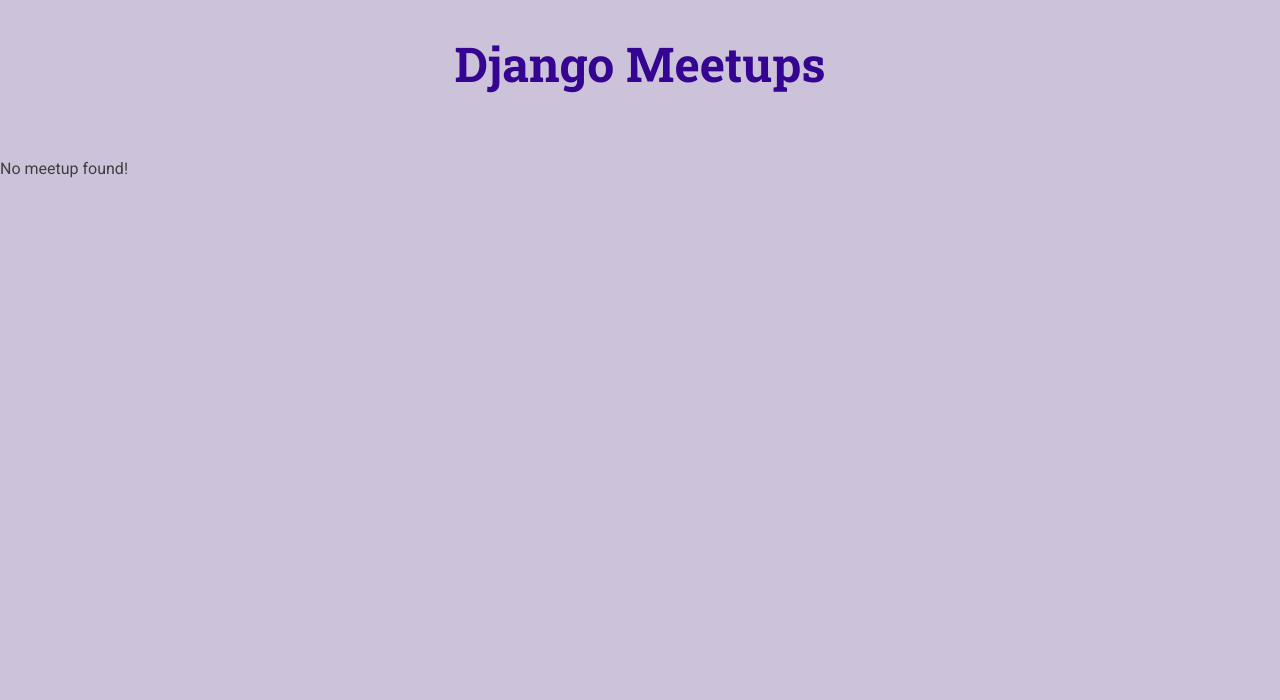
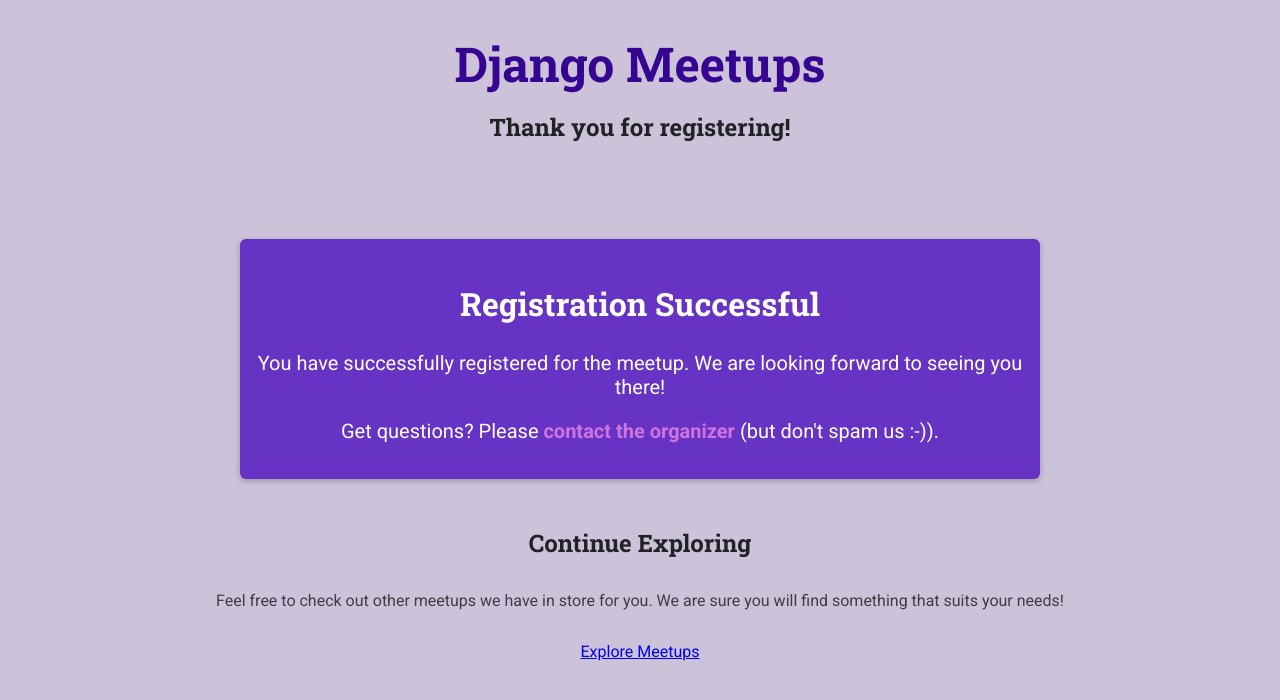
Before and after one commit to amit-inverse/django_course_site, a Django app: page /meetups/success in a window 1280 px wide. Shown: the top 700 px of the page. Run offline with Django 5.2, Linux system fonts and the light colour scheme; data that the repository does not hold is empty.

Commit message:
More on form submissions

```diff
--- a/meetups/templates/meetups/includes/meetup-item.html
+++ b/meetups/templates/meetups/includes/meetup-item.html
@@ -10,7 +10,7 @@
             </div>
         </div>
         <div class="meetup-actions">
-            <a href="{% url 'meetup-detials' slug %}" class="btn">More Details</a>
+            <a href="{% url 'meetup-details' slug %}" class="btn">More Details</a>
         </div>
     </article>
 </li>
--- a/meetups/templates/meetups/index.html
+++ b/meetups/templates/meetups/index.html
@@ -12,7 +12,7 @@
 
 {% block main_heading %}
     We got great meetups coming up!
-{% endblock %}</h1>
+{% endblock %}
 
 {% block header_content %}
     <p>Find the one that best suits your needs!</p>
--- a/meetups/templates/meetups/meetup-details.html
+++ b/meetups/templates/meetups/meetup-details.html
@@ -12,7 +12,7 @@
 
 {% block main_heading %}
     {{ meetup_title }}
-{% endblock %}</h1>
+{% endblock %}
 
 {% block body %}
     {% if meetup_found %}
--- /dev/null
+++ b/meetups/templates/meetups/registration-success.html
@@ -0,0 +1,29 @@
+{% extends 'meetups/base/base.html' %}
+
+{% load static %}
+
+{% block title %}
+    You have successfully registered!
+{% endblock %}
+
+{% block site_css %}
+    <link rel="stylesheet" href={% static "meetups/styles/registration-confirmation.css" %} />
+{% endblock %}
+
+{% block main_heading %}
+    Thank you for registering!
+{% endblock %}
+
+{% block body %}
+    <section id="confirmation">
+        <h2>Registration Successful</h2>
+        <p>You have successfully registered for the meetup. We are looking forward to seeing you there!</p>
+        <p>Get questions? Please <a href="">contact the organizer</a> (but don't spam us :-)).</p>
+    </section>
+
+    <section id="continue">
+        <h2>Continue Exploring</h2>
+        <p>Feel free to check out other meetups we have in store for you. We are sure you will find something that suits your needs!</p>
+        <a href="/meetups">Explore Meetups</a>
+    </section>
+{% endblock %}
--- a/meetups/urls.py
+++ b/meetups/urls.py
@@ -3,5 +3,6 @@ from . import views
 
 urlpatterns = [
     path("meetups/", views.index, name='all-meetups'),
-    path("meetups/<slug:meetup_slug>", views.meetup_details, name='meetup-detials'),
+    path("meetups/success", views.confirm_registration, name='confirm-registration'),
+    path("meetups/<slug:meetup_slug>", views.meetup_details, name='meetup-details'),
 ]
--- a/meetups/views.py
+++ b/meetups/views.py
@@ -1,4 +1,4 @@
-from django.shortcuts import render
+from django.shortcuts import render, redirect
 from django.http import HttpResponse
 
 from meetups.forms import RegistrationForm
@@ -23,7 +23,7 @@ def meetup_details(request, meetup_slug):
             if registration_form.is_valid():
                 participant =registration_form.save()
                 selected_meetup.participants.add(participant)
-
+                return redirect('confirm-registration')
 
         return render(request, "meetups/meetup-details.html", {
             'meetup_found': True,
@@ -34,3 +34,6 @@ def meetup_details(request, meetup_slug):
         return render(request, "meetups/meetup-details.html", {
             'meetup_found': False,
         })
+
+def confirm_registration(request):
+    return render(request, "meetups/registration-success.html")
```
